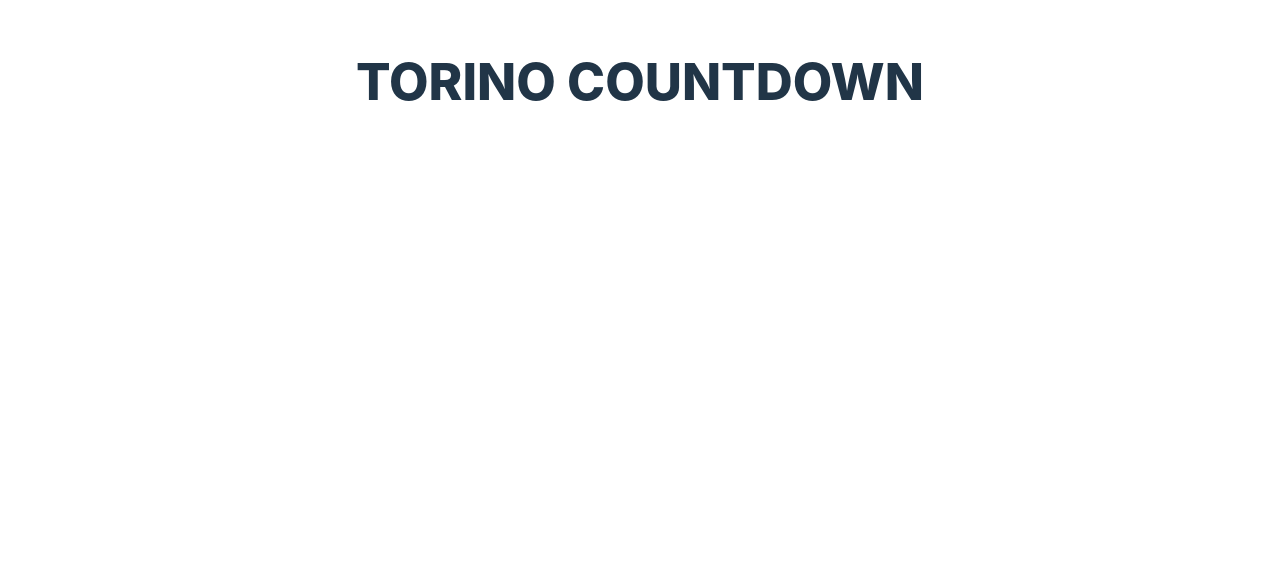
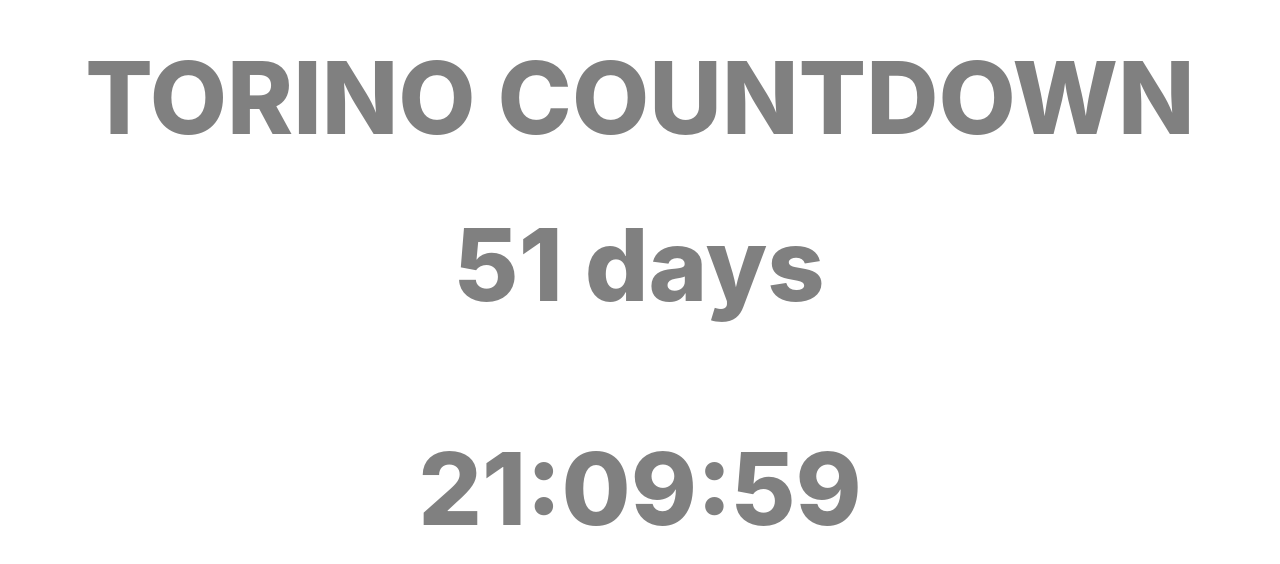
Before and after one commit to pabloramoss/vite-project, a React (Vite) app: page / in a window 1280 px wide. Shown: the part 112-676 px from the top of the page. Built offline with nearby package versions, Linux system fonts and the light colour scheme.

Commit message:
fix number format and style

```diff
--- a/src/App.css
+++ b/src/App.css
@@ -46,17 +46,12 @@
 }
 
 p {
-  color: white;
   font-weight: 800;
   font-size: 100px;
+  color: grey;
 }
 
 .app {
   justify-content: center;
   align-items: center;
 }
-
-h1 {
-  font-size: 600px;
-  font-weight: 800;
-}
--- a/src/components/Countdown.tsx
+++ b/src/components/Countdown.tsx
@@ -1,4 +1,5 @@
 import React, { useState, useEffect } from 'react';
+import { formatNumber } from '../utils';
 
 interface Props {
   targetDate: Date;
@@ -40,8 +41,8 @@ const CountdownTimer: React.FC<Props> = ({ targetDate }) => {
       <p>{timeRemaining.days} days</p>
       <div className='hour-container'>
         <p>{timeRemaining.hours}:</p>
-        <p>{timeRemaining.minutes}:</p>
-        <p>{timeRemaining.seconds}</p>
+        <p>{formatNumber(timeRemaining.minutes)}:</p>
+        <p>{formatNumber(timeRemaining.seconds)}</p>
       </div>
     </div>
   );
--- a/src/index.css
+++ b/src/index.css
@@ -33,8 +33,10 @@ body {
 }
 
 h1 {
-  font-size: 3.2em;
+  font-size: 100px;
   line-height: 1.1;
+  color: grey;
+  font-weight: 800;
 }
 
 button {
--- /dev/null
+++ b/src/utils.ts
@@ -0,0 +1 @@
+export const formatNumber = (number: number) => number < 10 ? `0${number}` : number
```
